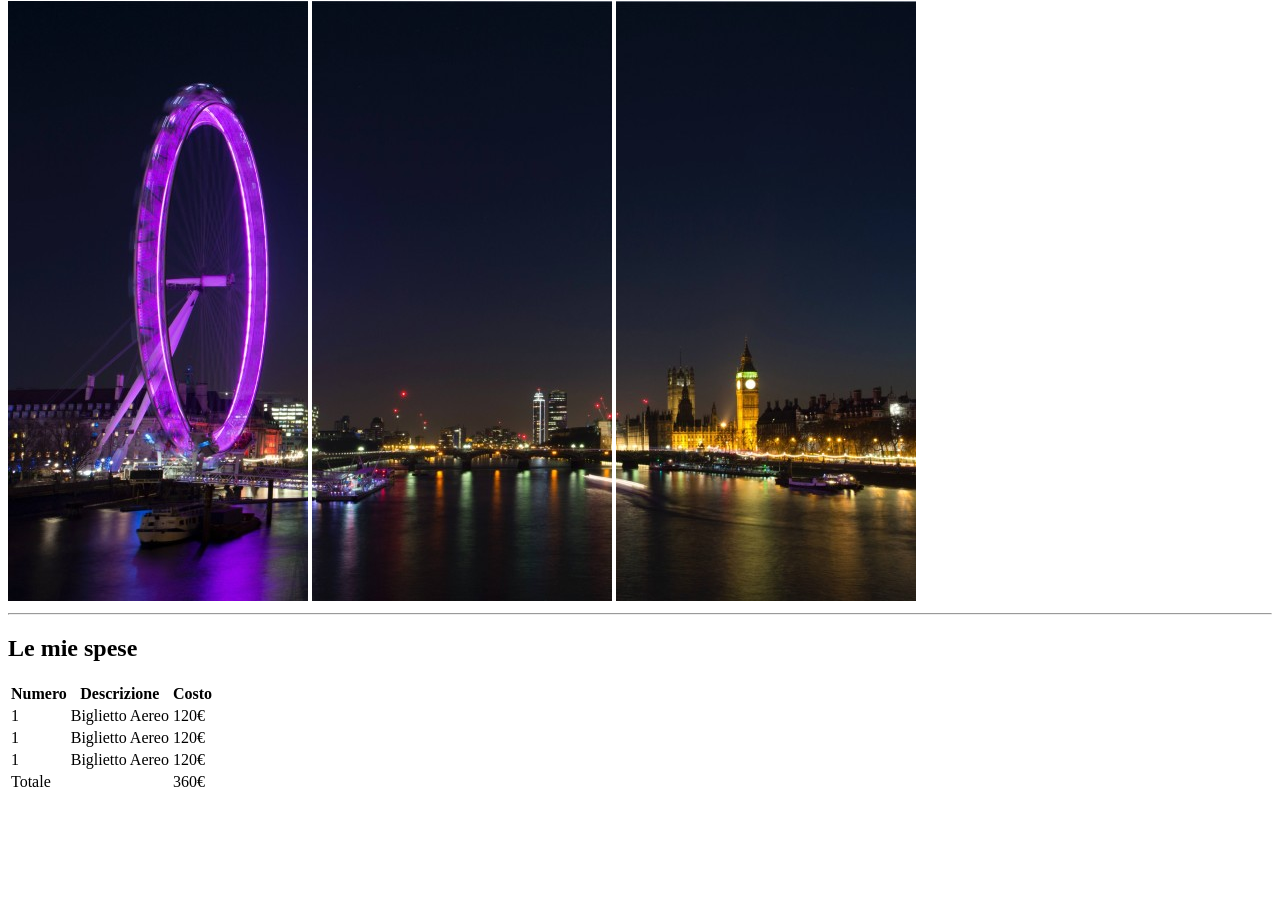
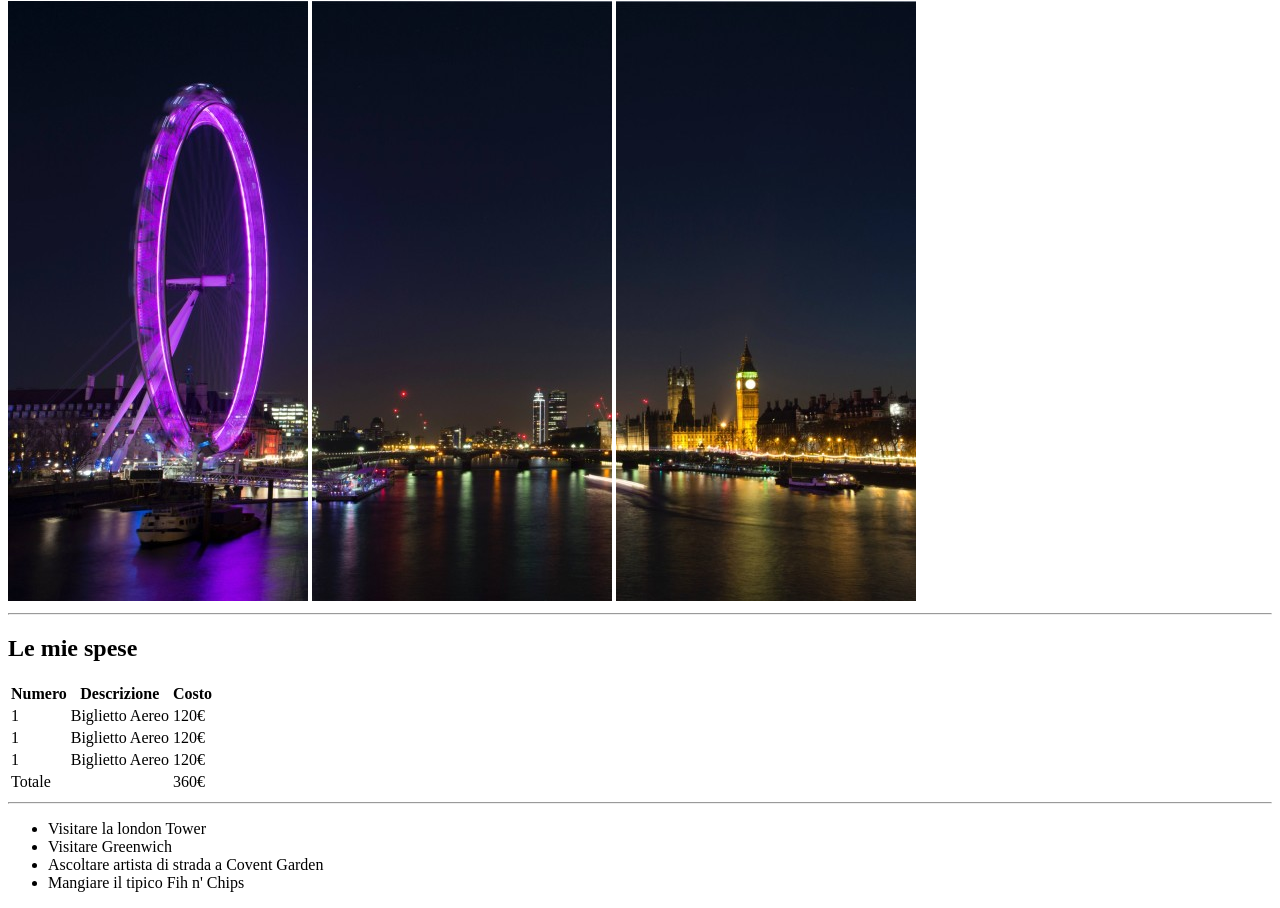
Before and after one commit to PietroDeBianchi/html-london-trip, a plain HTML site: page index.html in a window 1280 px wide. Shown: the part 79-987 px from the top of the page. Before the commit the page ends 881 px from the top, so only its background shows below. Drawn offline with Linux system fonts and the light colour scheme.

Commit message:
sezione cose da fare

```diff
--- a/index.html
+++ b/index.html
@@ -17,7 +17,7 @@
      <hr/>
 
     <main>
-        <section id="table">
+        <section id="spese">
             <h2>Le mie spese</h2>
             <table>
                 <tr>
@@ -47,6 +47,15 @@
                 </tfoot>
             </table>
         </section>
+        <hr/>
+        <section id="cose-da-fare">
+            <ul>
+                <li>Visitare la london Tower</li>
+                <li>Visitare Greenwich</li>
+                <li>Ascoltare artista di strada a Covent Garden</li>
+                <li>Mangiare il tipico Fih n' Chips</li>
+            </ul>
+        </section>
     </main>
 
     <footer>
```
